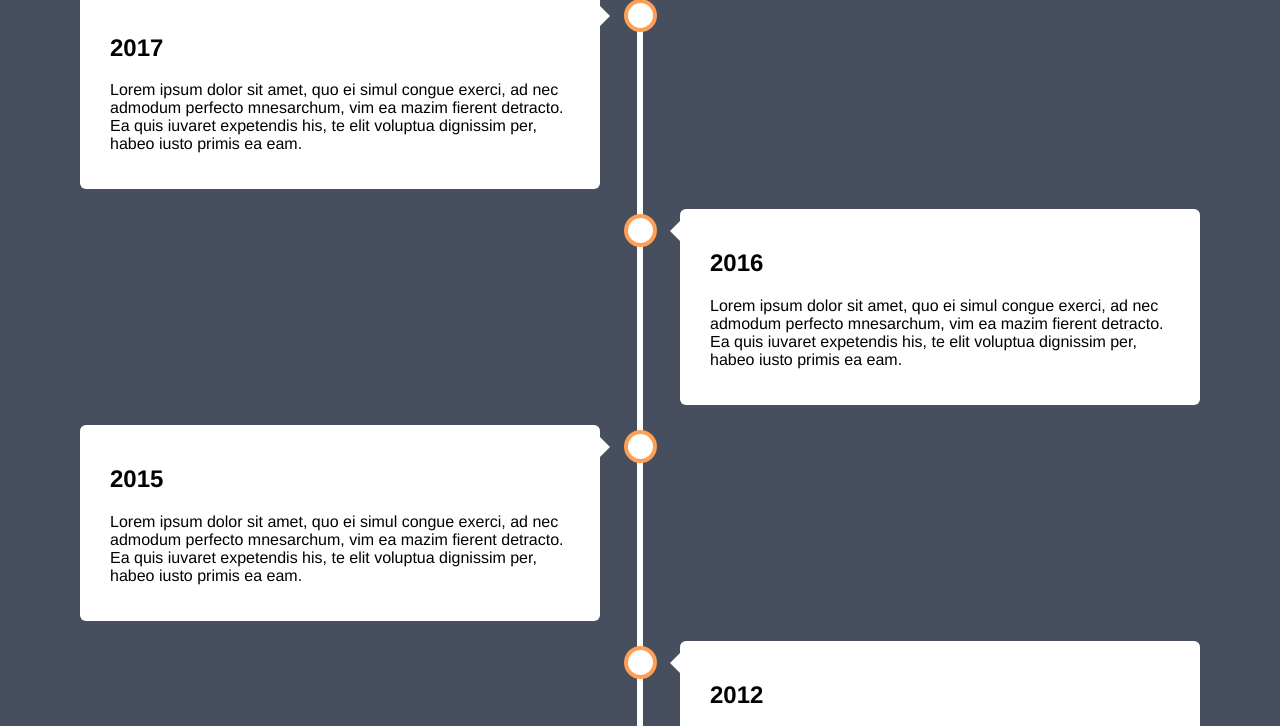
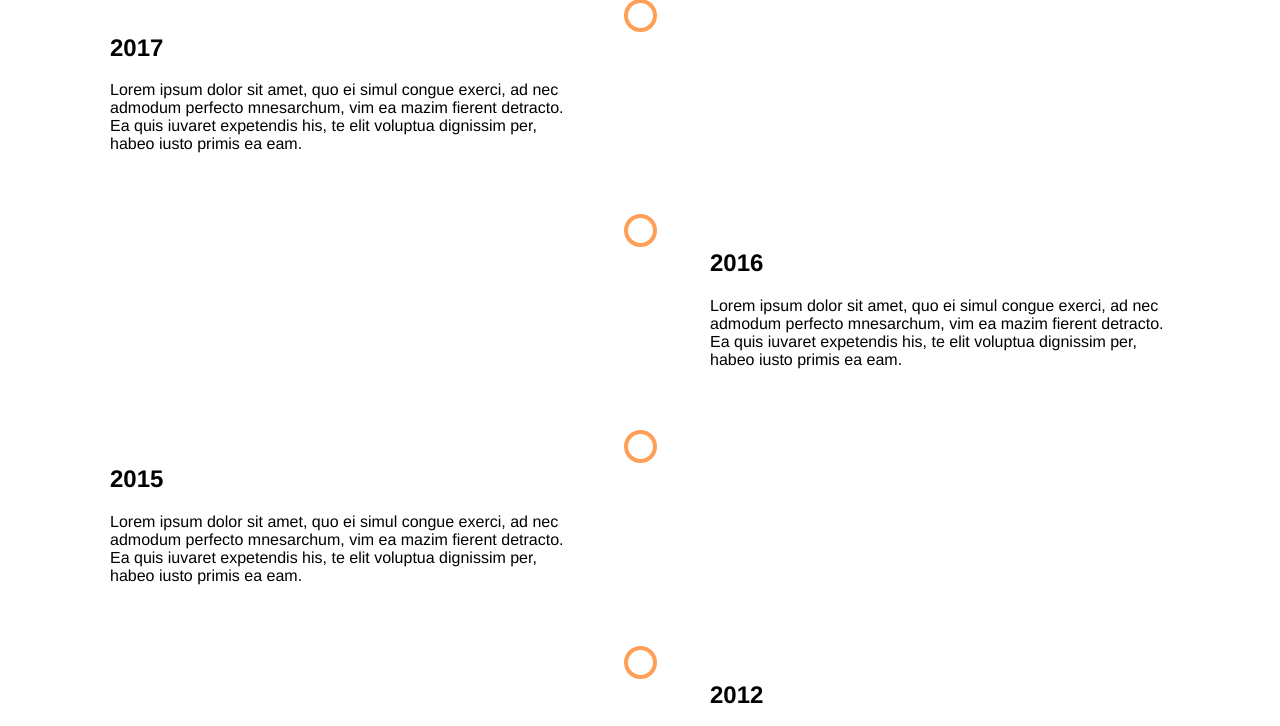
Before and after one commit to maxvfischer/maxvfischer.github.io, a plain HTML site: page index.html in a window 1280 px wide. Shown: the part 209-935 px from the top of the page. Drawn offline with Linux system fonts and the light colour scheme.

Commit message:
Update colors

```diff
--- a/index.html
+++ b/index.html
@@ -7,7 +7,7 @@
 }
 
 body {
-  background-color: #474e5d;
+  background-color: #ffffff;
   font-family: Helvetica, sans-serif;
 }
 
```
